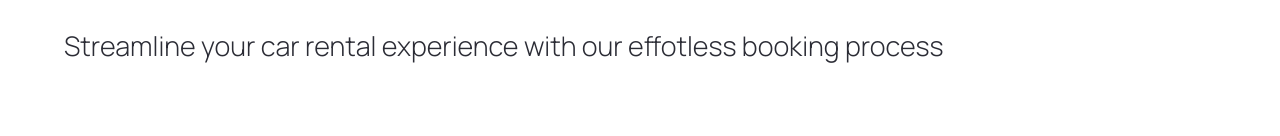
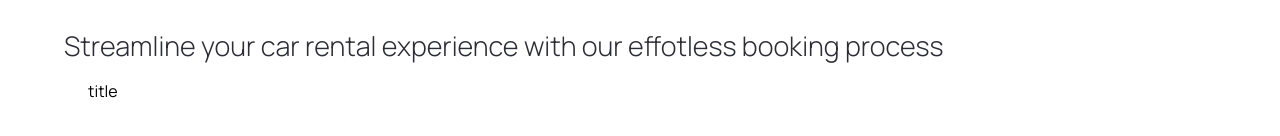
Before and after one commit to misikir21/carNext, a Next.js app: page / in a window 1280 px wide. Shown: the part 186-322 px from the top of the page. Built offline with nearby package versions, Linux system fonts and the light colour scheme.

Commit message:
add a props to button component and used it as client side render

```diff
--- a/component/Custombutton.tsx
+++ b/component/Custombutton.tsx
@@ -1,13 +1,16 @@
-import React from "react";
+"use client";
+import Image from "next/image";
 
 const Custombutton = () => {
   return (
     <button
       disabled={false}
       type={"button"}
-      className={"custom-btn"}
+      className={`custom-btn`}
       onClick={() => {}}
-    ></button>
+    >
+      <span className={`flex-1`}>title</span>
+    </button>
   );
 };
 
--- a/component/Hero.tsx
+++ b/component/Hero.tsx
@@ -1,3 +1,4 @@
+"use client";
 import React from "react";
 import Image from "next/image";
 import { Custombutton } from ".";
```
